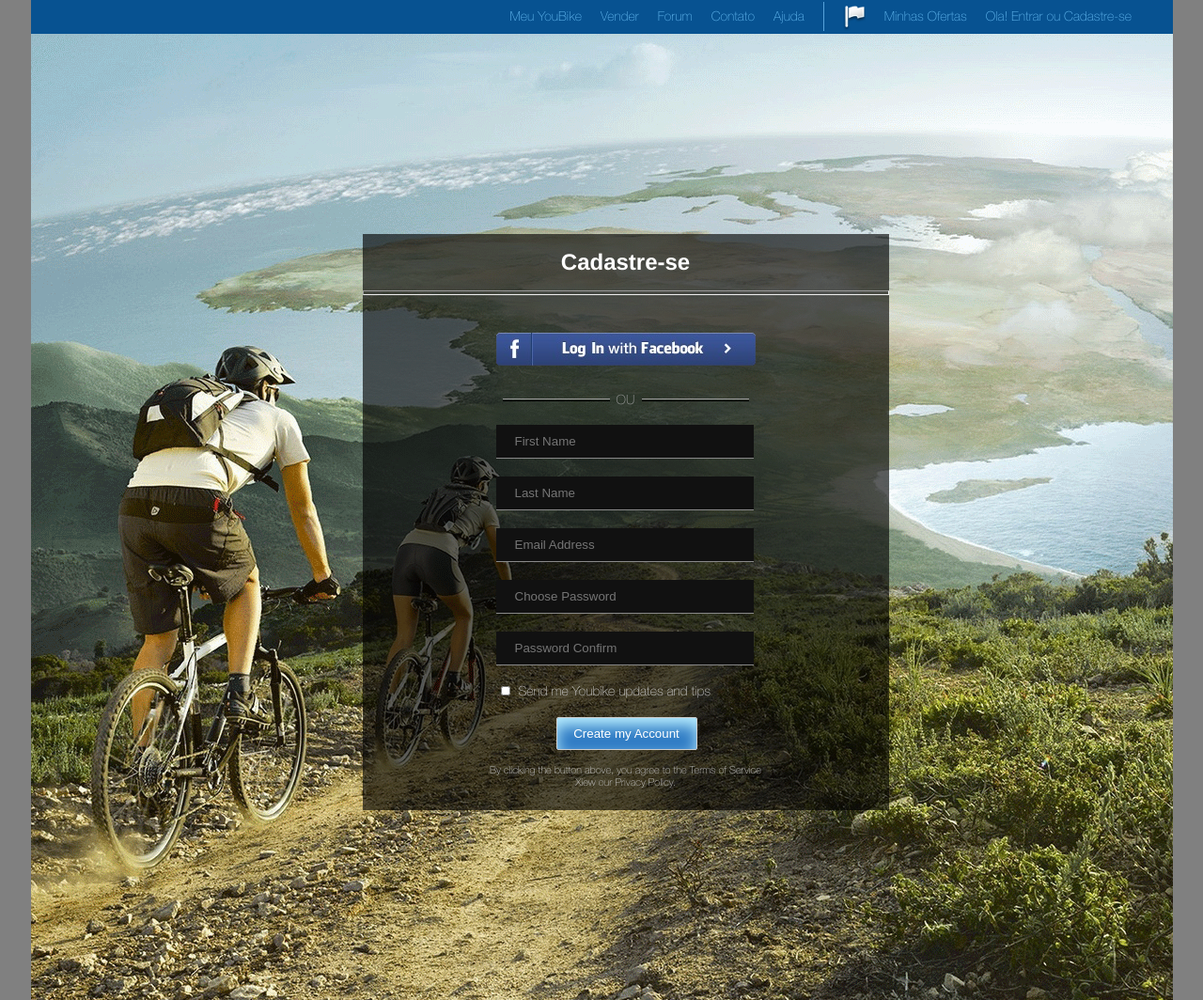
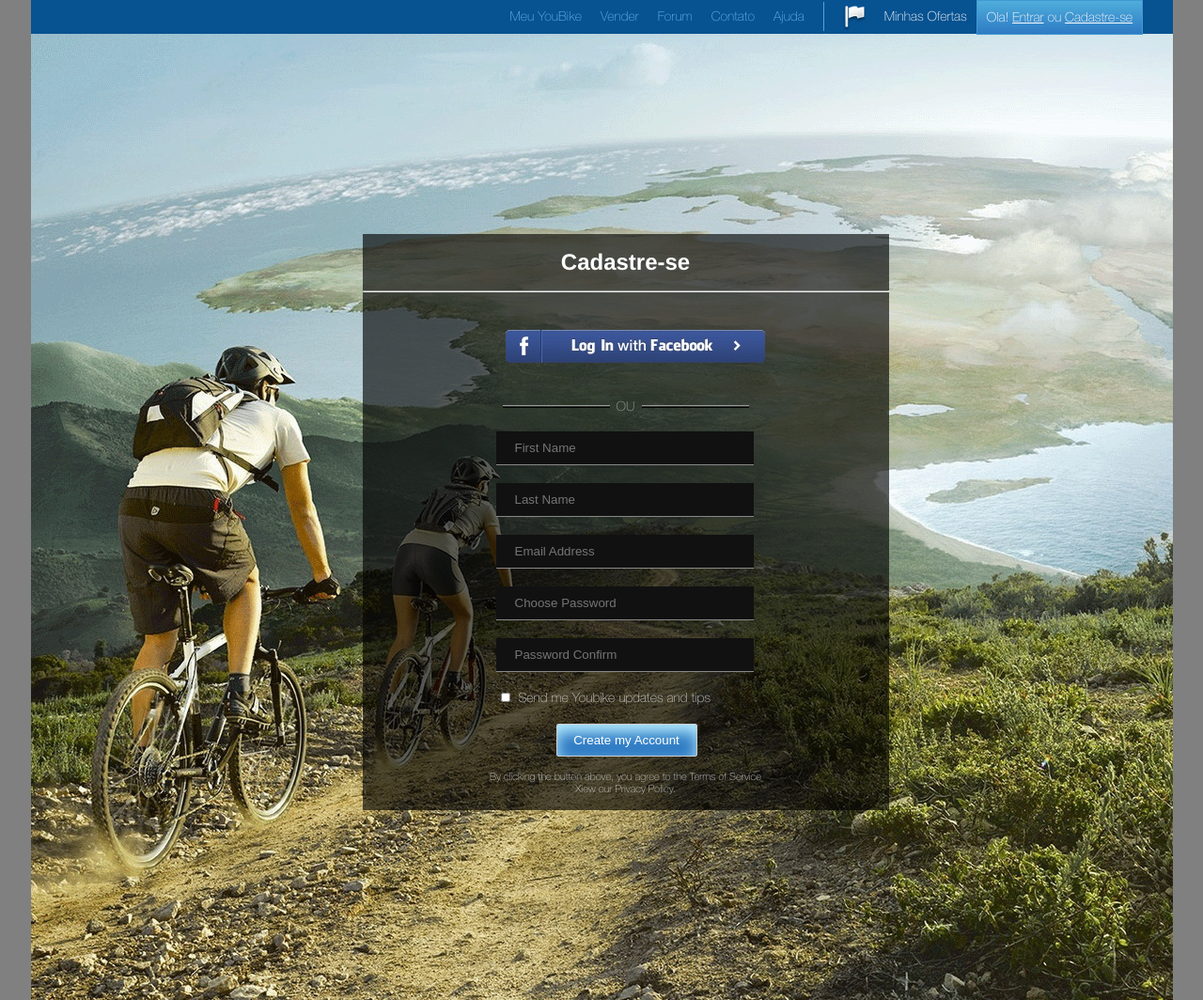
Before and after one commit to Vito4ka/Homework, a plain HTML site: page dz5/Cadastre/index.html in a window 1280 px wide. Shown: the whole page at 94% size. Drawn offline with Linux system fonts and the light colour scheme.

Commit message:
dz5 fixed comments

```diff
--- a/dz5/Cadastre/css/style.css
+++ b/dz5/Cadastre/css/style.css
@@ -34,24 +34,49 @@ ul.menu {
 }
 li {
     float: left;
-    position: relative;
+  display: block;
+  line-height: 35px;
+
 }
 a {
+  display: block;
+  line-height: 35px;
+  padding: 0 10px;
+}
+ul {
+  list-style: none;
+}
+.menu a {
     display: block;
     color: #60b5ed;
     text-decoration: none;
 }
-ul.menu > li > a {
-    padding: 0 10px;
-    line-height: 35px;
-}
-ul.menu > li > a:hover {
+.menu a:hover {
     background-color: #4eabda;
     color: white;
 }
-.menu img {
+.header img {
     padding-left: 10px;
     padding-right: 10px;
+}
+li.ola {
+  color: #fff;
+}
+a.minhas {
+  color: #fff;
+}
+li.ola {
+  padding: 0 10px;
+  background: linear-gradient(to bottom, #4faedb, #2e7ac4);
+  border: solid #4299d2;
+  border-width: thin;
+}
+li.ola a {
+  line-height: 34px;
+  padding: 0;
+  display: inline;
+  color: #fff;
+  text-decoration: underline;
 }
 .box {
     background-color: rgba(0, 0, 0, 0.63);
@@ -70,8 +95,7 @@ h2 {
     color: white;
 }
 hr {
-    height: 3px;
-    color: white;
+      color: white;
 }
 .box_form {
     margin: 0 auto;
--- a/dz5/Cadastre/index.html
+++ b/dz5/Cadastre/index.html
@@ -31,10 +31,10 @@
                   <img src="img/bandeira.png" alt="bandeira">
                </li>
                <li>
-                  <a href="#"> Minhas Ofertas</a>
+                  <a href="#" class="minhas"> Minhas Ofertas</a>
                </li>
-               <li>
-                  <a href="#">Ola! Entrar ou Cadastre-se</a>
+               <li class="ola">
+                  Ola! <a href="#"> Entrar</a> ou <a href="#">Cadastre-se</a>
                </li>
             </ul>
          </div>
```
